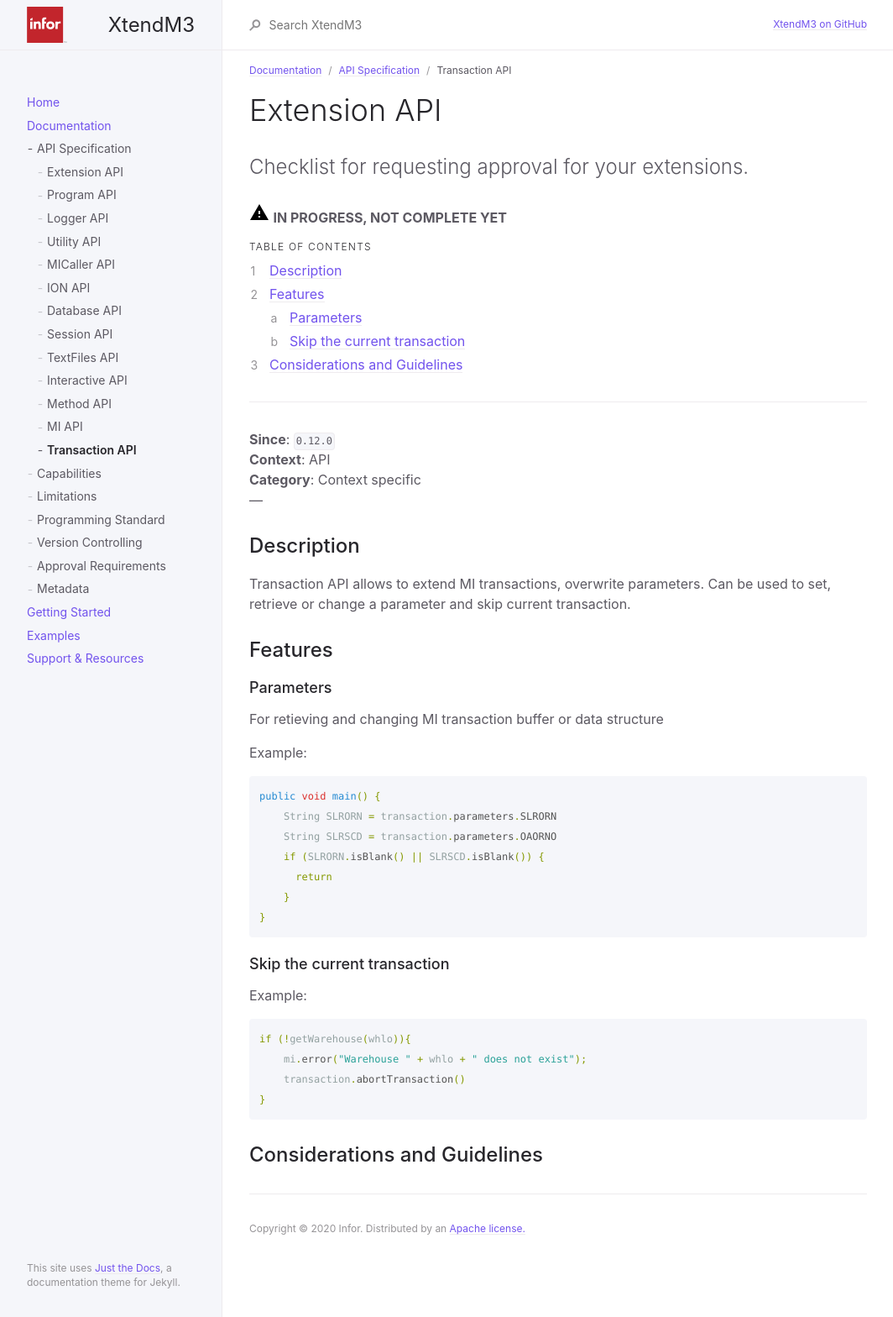
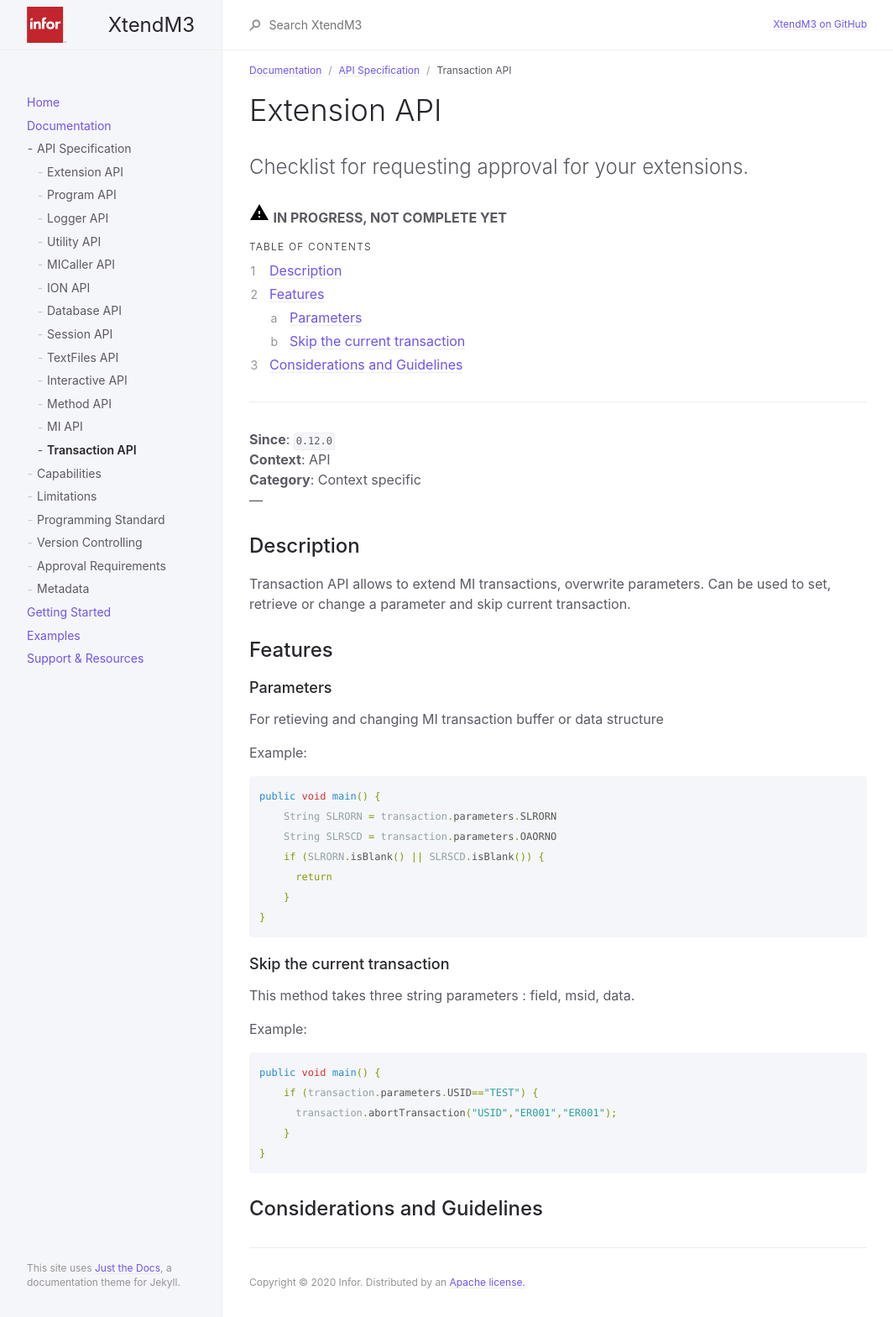
Before and after one commit to infor-cloud/xtendm3, a Jekyll site: the page built from docs/documentation/api-specification/transaction-api.md, in a window 1280 px wide. Shown: the whole page at 84% size, without its empty margins (107-1171 px from the left). Built offline with Jekyll 4.4.1, drawn with Linux system fonts in a browser that asks for light colours.

Commit message:
Example of abortTransaction update

````diff
--- a/docs/documentation/api-specification/transaction-api.md
+++ b/docs/documentation/api-specification/transaction-api.md
@@ -46,12 +46,14 @@ public void main() {
 ```
 
 ### Skip the current transaction
+This method takes three string parameters : field, msid, data.
 
 Example:
 ```groovy
-if (!getWarehouse(whlo)){
-    mi.error("Warehouse " + whlo + " does not exist");
-    transaction.abortTransaction()
+public void main() {
+    if (transaction.parameters.USID=="TEST") {
+      transaction.abortTransaction("USID","ER001","ER001");
+    }
 }
 ```
 
````
